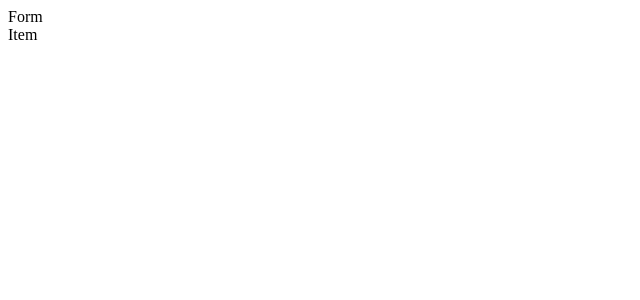
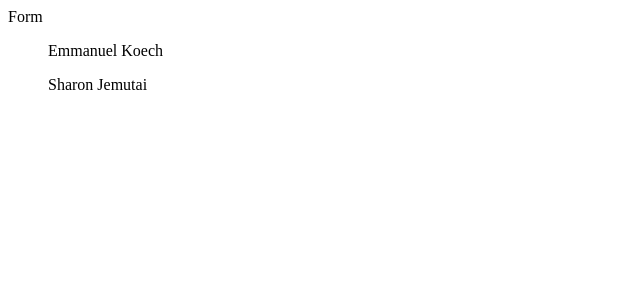
Before and after one commit to Emmanuel687/React--CRUD, a React (Vite) app: page / in a window 1280 px wide. Shown: the top 300 px of the page, without its empty margins (0-640 px from the left). Built offline with nearby package versions, Linux system fonts and the light colour scheme.

Commit message:
Dev:-Rendered List

```diff
--- a/src/App.jsx
+++ b/src/App.jsx
@@ -1,14 +1,18 @@
-import React from 'react';
-import Form from './Form';
-import ItemList from './ItemList';
+import React from "react";
+import Form from "./Form";
+import IndividualList from "./IndividualList";
+const App = () => {
+  const individuals = [
+    {id:0, fullName: "Emmanuel Koech", isAdult: true },
+    {id:1, fullName: "Sharon Jemutai", isAdult: false },
+  ];
 
-const App = () => {
   return (
     <div>
       <Form />
-      <ItemList />
+      <IndividualList individuals={individuals} />
     </div>
-  )
-}
+  );
+};
 
-export default App
+export default App;
--- /dev/null
+++ b/src/Individual.jsx
@@ -0,0 +1,10 @@
+import React from 'react';
+
+
+const Individual = ({person}) => {
+  return (
+    <div>{person.fullName}</div>
+  )
+}
+
+export default Individual
--- /dev/null
+++ b/src/IndividualList.jsx
@@ -0,0 +1,15 @@
+import React from "react";
+import Individual from "./Individual";
+const IndividualList = ({ individuals }) => {
+  return (
+    <>
+      {individuals.map((person) => (
+        <ul key={person.id}>
+          <Individual person={person} />
+        </ul>
+      ))}
+    </>
+  );
+};
+
+export default IndividualList;
--- a/src/Item.jsx
+++ /dev/null
@@ -1,9 +0,0 @@
-import React from 'react'
-
-const Item = () => {
-  return (
-    <div>Item</div>
-  )
-}
-
-export default Item
--- a/src/ItemList.jsx
+++ /dev/null
@@ -1,12 +0,0 @@
-import React from 'react'
-import Item from './Item'
-
-const ItemList = () => {
-  return (
-    <div>
-        <Item />
-    </div>
-  )
-}
-
-export default ItemList
```
